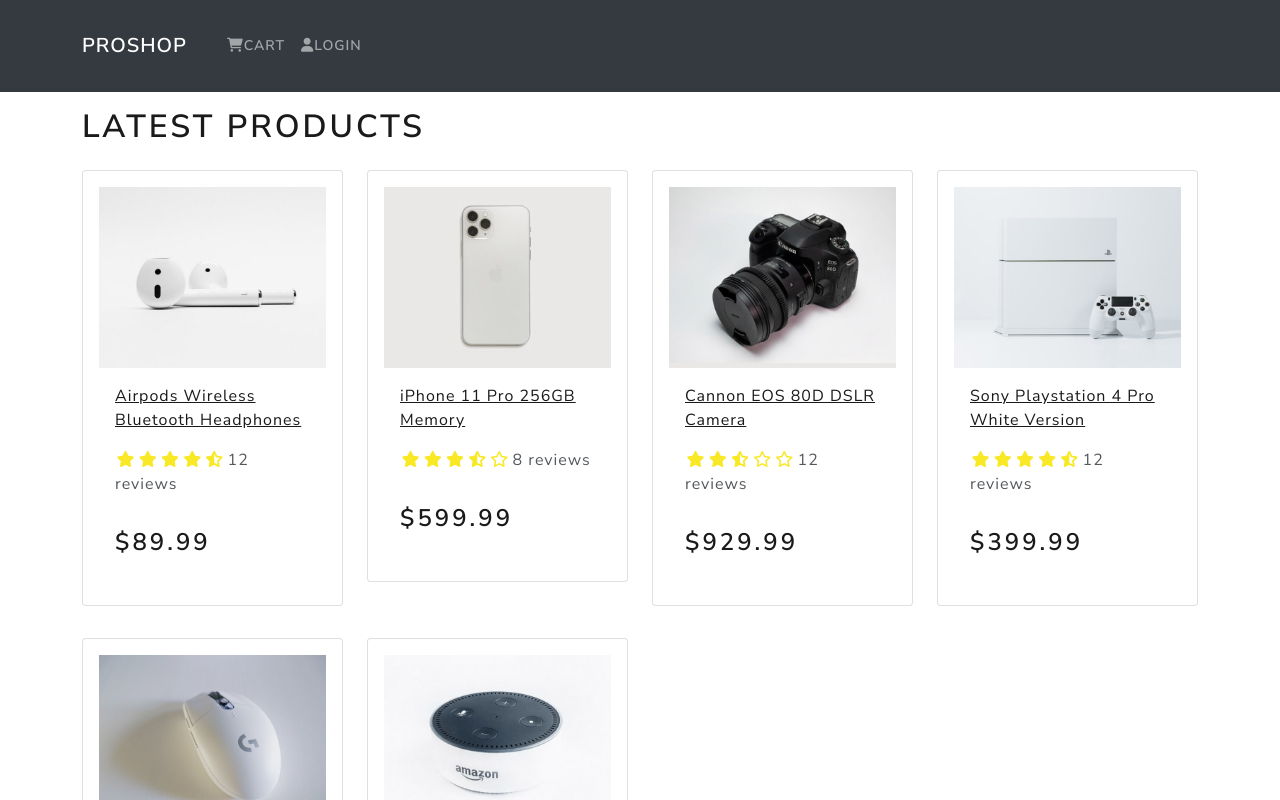
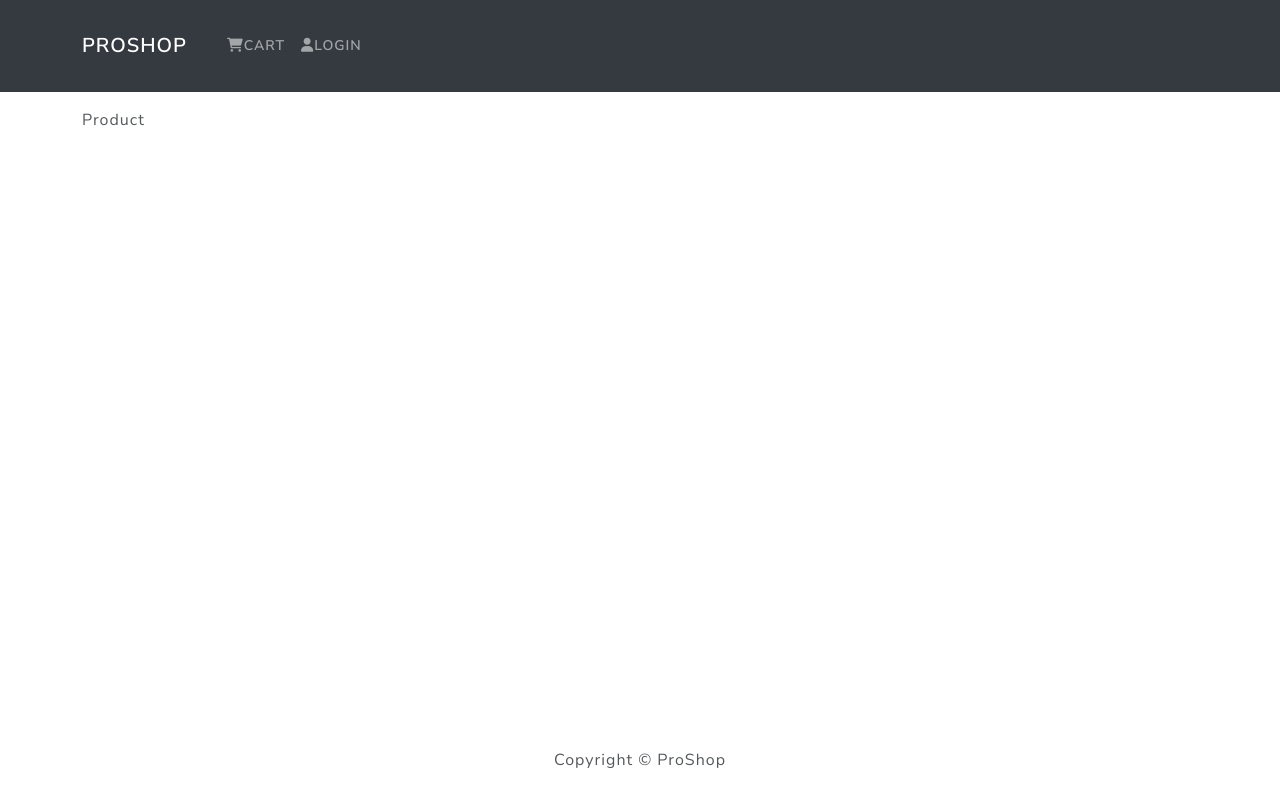
Before and after one commit to dev-nando/ecommerce_dwr, a React (Create React App) app in the folder frontend/: page /product/1 in a window 1280 px wide. Shown: the top 800 px of the page. Built offline with nearby package versions, Linux system fonts and the light colour scheme.

Commit message:
09 - Implementing React Router

```diff
--- a/frontend/package.json
+++ b/frontend/package.json
@@ -8,6 +8,8 @@
     "@testing-library/user-event": "^13.5.0",
     "react": "^17.0.2",
     "react-dom": "^17.0.2",
+    "react-router-bootstrap": "^0.26.1",
+    "react-router-dom": "^6.2.2",
     "react-scripts": "5.0.0",
     "web-vitals": "^2.1.4"
   },
--- a/frontend/src/App.js
+++ b/frontend/src/App.js
@@ -4,18 +4,31 @@
 import Footer from './components/Footer'
 
 import HomeScreen from './screens/HomeScreen'
+import ProductScreen from './screens/ProductScreen'
+
+/**
+ * Explanation on why the structure of this file is diferrent from the one on the video:
+ * https://www.udemy.com/course/django-with-react-an-ecommerce-website/learn/lecture/24573312#questions/16168210
+ *
+ * Documentation: https://reactrouter.com/docs/en/v6/getting-started/overview
+ */
+import { Routes, Route, BrowserRouter } from "react-router-dom";
 
 function App() {
   return (
-    <div>
+    <BrowserRouter>
       <Header />
-        <main className='py-3'>
-          <Container>
-            <HomeScreen />
-          </Container>
-        </main>
+      <main className="py-3">
+        <Container>
+          <Routes>
+            {" "}
+            <Route path="/" element={<HomeScreen />} />
+            <Route path='/product/:id' element={<ProductScreen />}/>
+          </Routes>
+        </Container>
+      </main>
       <Footer />
-    </div>
+    </BrowserRouter>
   );
 }
 
--- a/frontend/src/components/Header.js
+++ b/frontend/src/components/Header.js
@@ -1,17 +1,27 @@
 import React from 'react'
 import { Navbar, Nav, Container, Row } from 'react-bootstrap'
+import { LinkContainer } from 'react-router-bootstrap'
 
 function Header() {
   return (
     <header>
       <Navbar bg="dark" variant="dark" expand="lg" collapseOnSelect>
         <Container>
-          <Navbar.Brand href="/">ProShop</Navbar.Brand>
+
+          <LinkContainer to='/'>
+            <Navbar.Brand>ProShop</Navbar.Brand>
+          </LinkContainer>
+
           <Navbar.Toggle aria-controls="basic-navbar-nav" />
           <Navbar.Collapse id="basic-navbar-nav">
             <Nav className="mr-auto">
-              <Nav.Link href="/cart"><i className='fas fa-shopping-cart'></i>Cart</Nav.Link>
-              <Nav.Link href="/login"><i className='fas fa-user'></i>Login</Nav.Link>
+              <LinkContainer to='/cart'>
+                <Nav.Link><i className='fas fa-shopping-cart'></i>Cart</Nav.Link>
+              </LinkContainer>
+              <LinkContainer to='/login'>
+                <Nav.Link><i className='fas fa-user'></i>Login</Nav.Link>
+              </LinkContainer>
+
             </Nav>
           </Navbar.Collapse>
         </Container>
--- a/frontend/src/components/Product.js
+++ b/frontend/src/components/Product.js
@@ -1,22 +1,23 @@
 import React from 'react'
 import { Card } from 'react-bootstrap'
 import Rating from './Rating'
+import { Link } from 'react-router-dom'
 
 function Product({ product }) {
   return (
     <Card className='my-3 p-3 rounded'>
 
-        <a href={`/product/${product._id}`}>
+        <Link to={`/product/${product._id}`}>
             <Card.Img src={product.image} />
-        </a>
+        </Link>
 
         <Card.Body>
 
-            <a href={`/product/${product._id}`}>
+            <Link to={`/product/${product._id}`}>
                 <Card.Title as="div">
                     <strong>{product.name}</strong>
                 </Card.Title>
-            </a>
+            </Link>
 
             <Card.Text as="div">
                 <div className='my-3'>
--- /dev/null
+++ b/frontend/src/screens/ProductScreen.js
@@ -0,0 +1,11 @@
+import React from 'react'
+
+function ProductScreen() {
+  return (
+    <div>
+        Product
+    </div>
+  )
+}
+
+export default ProductScreen
```
Also changed, not shown: 2 other files (tests, documents, lock files or other folders).
